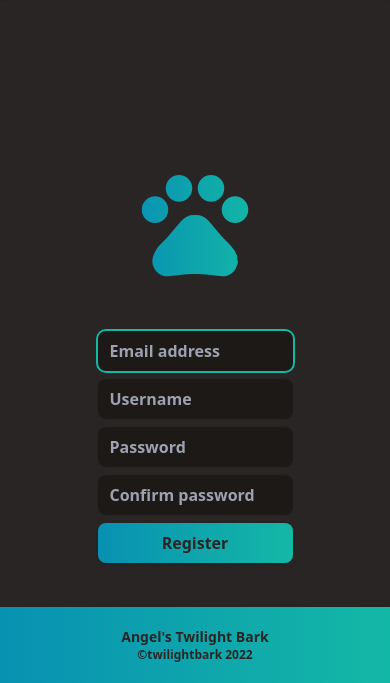
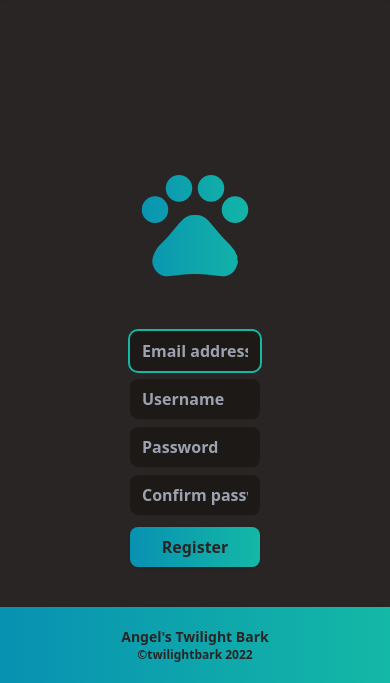
Before and after one commit to RLewis11769/outside-dogs, a Django app: page /user/register/ in a window 390 px wide. Shown: the part 161-844 px from the top of the page. Run offline with Django 3.2, Linux system fonts and the light colour scheme; some libraries are stand-ins or nearby versions.

Commit message:
Better responsiveness for existing templates

```diff
--- a/TwilightBark/user/templates/user/login.html
+++ b/TwilightBark/user/templates/user/login.html
@@ -10,8 +10,8 @@
 			<span class="material-icons pt-20 pb-10 mx-auto text-transparent bg-gradient-to-r from-cyan-600 to-teal-500 bg-clip-text text-9xl">pets</span>
 
 			<!-- Input fields -->
-			<input type="email" name="email" id="inputEmail" class="my-1 w-1/2 rounded-lg border-none focus:ring-2 focus:ring-teal-500 text-teal-500 bg-stone-900" placeholder="Email address" required autofocus>
-			<input type="password" name="password" id="inputPassword" class="my-1 w-1/2 rounded-lg border-none focus:ring-2 focus:ring-teal-500 text-teal-500 bg-stone-900" placeholder="Password" required>
+			<input type="email" name="email" id="inputEmail" class="my-1 w-1/3 rounded-lg border-none focus:ring-2 focus:ring-teal-500 text-teal-500 bg-stone-900" placeholder="Email address" required autofocus>
+			<input type="password" name="password" id="inputPassword" class="my-1 w-1/3 rounded-lg border-none focus:ring-2 focus:ring-teal-500 text-teal-500 bg-stone-900" placeholder="Password" required>
 
 			<!-- Field input error handling/displaying -->
 			{% for field in login_form %}
@@ -24,7 +24,7 @@
 				<p class="py-2 text-red-700">{{login_form.non_field_errors}}</p>
 			{% endif %}
 
-			<button type="submit" class="my-1 py-2 w-1/2 rounded-lg bg-gradient-to-r from-cyan-600 to-teal-500 shadow font-bold text-stone-800 focus:outline-none hover:from-pink-600 hover:to-pink-600 focus:from-pink-600 focus:to-pink-600 duration-500">Log In</button>
+			<button type="submit" class="my-2 py-2 w-1/3 rounded-lg bg-gradient-to-r from-cyan-600 to-teal-500 shadow font-bold text-stone-800 focus:outline-none hover:from-pink-600 hover:to-pink-600 focus:from-pink-600 focus:to-pink-600 duration-500">Log In</button>
 		</div>
 	</form>
 </main>
--- a/TwilightBark/user/templates/user/register.html
+++ b/TwilightBark/user/templates/user/register.html
@@ -10,10 +10,10 @@
 			<span class="material-icons pt-20 pb-10 mx-auto text-transparent bg-gradient-to-r from-cyan-600 to-teal-500 bg-clip-text text-9xl">pets</span>
 
 			<!-- Input fields - names/ids matter, Django-defined -->
-			<input type="email" name="email" id="inputEmail" class="my-1 w-1/2 rounded-lg border-none focus:ring-2 focus:ring-teal-500 text-teal-500 bg-stone-900" placeholder="Email address" required autofocus>
-			<input type="text" name="username" id="inputUsername" class="my-1 w-1/2 rounded-lg border-none focus:ring-2 focus:ring-teal-500 text-teal-500 bg-stone-900" placeholder="Username" required>
-			<input type="password" name="password1" id="inputPassword1" class="my-1 w-1/2 rounded-lg border-none focus:ring-2 focus:ring-teal-500 text-teal-500 bg-stone-900" placeholder="Password" required>
-			<input type="password" name="password2" id="inputPassword2" class="my-1 w-1/2 rounded-lg border-none focus:ring-2 focus:ring-teal-500 text-teal-500 bg-stone-900" placeholder="Confirm password" required>
+			<input type="email" name="email" id="inputEmail" class="my-1 w-1/3 rounded-lg border-none focus:ring-2 focus:ring-teal-500 text-teal-500 bg-stone-900" placeholder="Email address" required autofocus>
+			<input type="text" name="username" id="inputUsername" class="my-1 w-1/3 rounded-lg border-none focus:ring-2 focus:ring-teal-500 text-teal-500 bg-stone-900" placeholder="Username" required>
+			<input type="password" name="password1" id="inputPassword1" class="my-1 w-1/3 rounded-lg border-none focus:ring-2 focus:ring-teal-500 text-teal-500 bg-stone-900" placeholder="Password" required>
+			<input type="password" name="password2" id="inputPassword2" class="my-1 w-1/3 rounded-lg border-none focus:ring-2 focus:ring-teal-500 text-teal-500 bg-stone-900" placeholder="Confirm password" required>
 
 			<!-- Field input error handling/displaying -->
 			{% for field in registration_form %}
@@ -26,7 +26,7 @@
 				<p class="py-2 text-red-700">{{registration_form.non_field_errors}}</p>
 			{% endif %}
 
-			<button type="submit" class="my-1 py-2 w-1/2 rounded-lg bg-gradient-to-r from-cyan-600 to-teal-500 shadow font-bold text-stone-800 focus:outline-none hover:from-pink-600 hover:to-pink-600 focus:from-pink-600 focus:to-pink-600 duration-500">Register</button>
+			<button type="submit" class="my-2 py-2 w-1/3 rounded-lg bg-gradient-to-r from-cyan-600 to-teal-500 shadow font-bold text-stone-800 focus:outline-none hover:from-pink-600 hover:to-pink-600 focus:from-pink-600 focus:to-pink-600 duration-500">Register</button>
 		</div>
 	</form>
 </main>
```
Also changed, not shown: TwilightBark/user/templates/user/account.html (+7 -10 lines).
